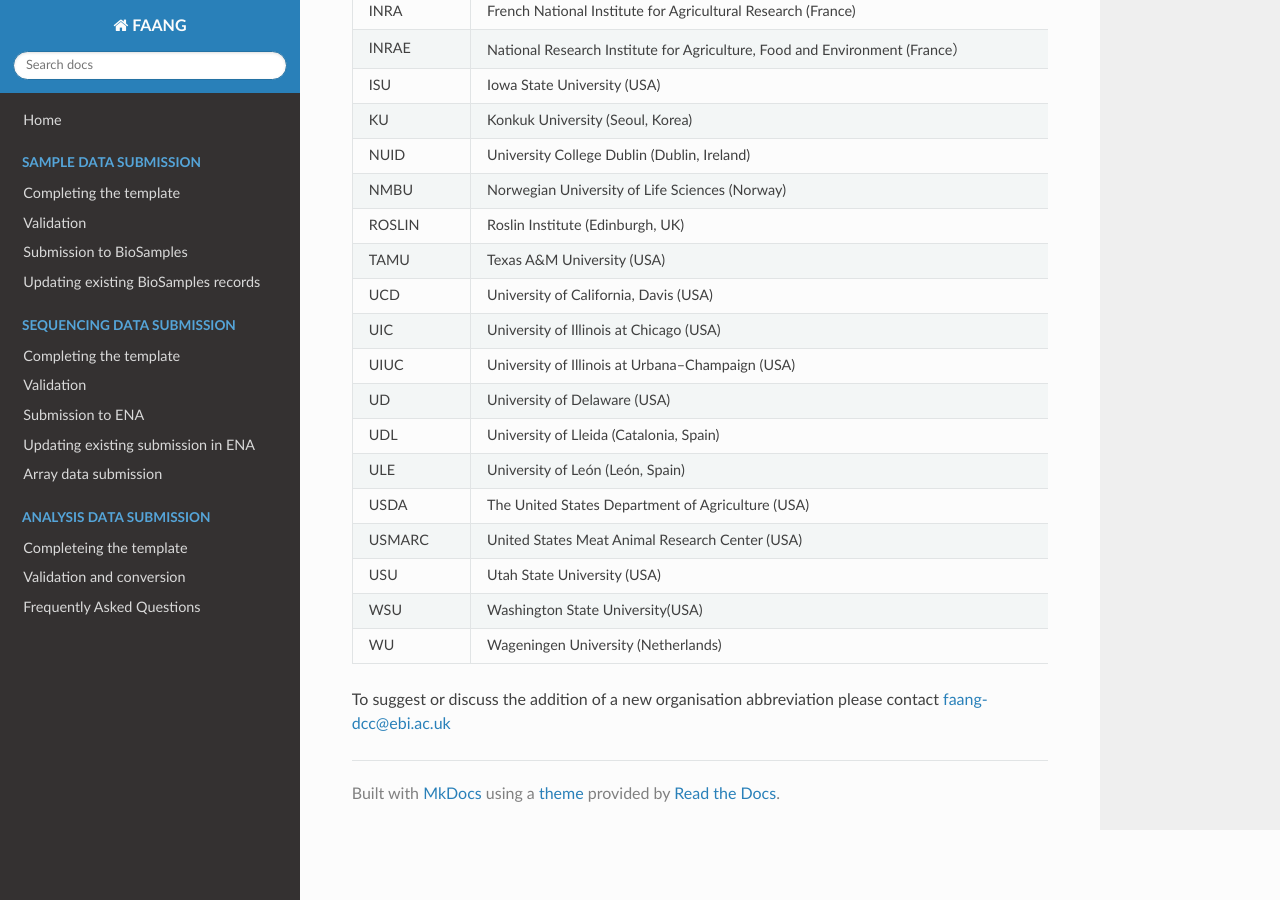
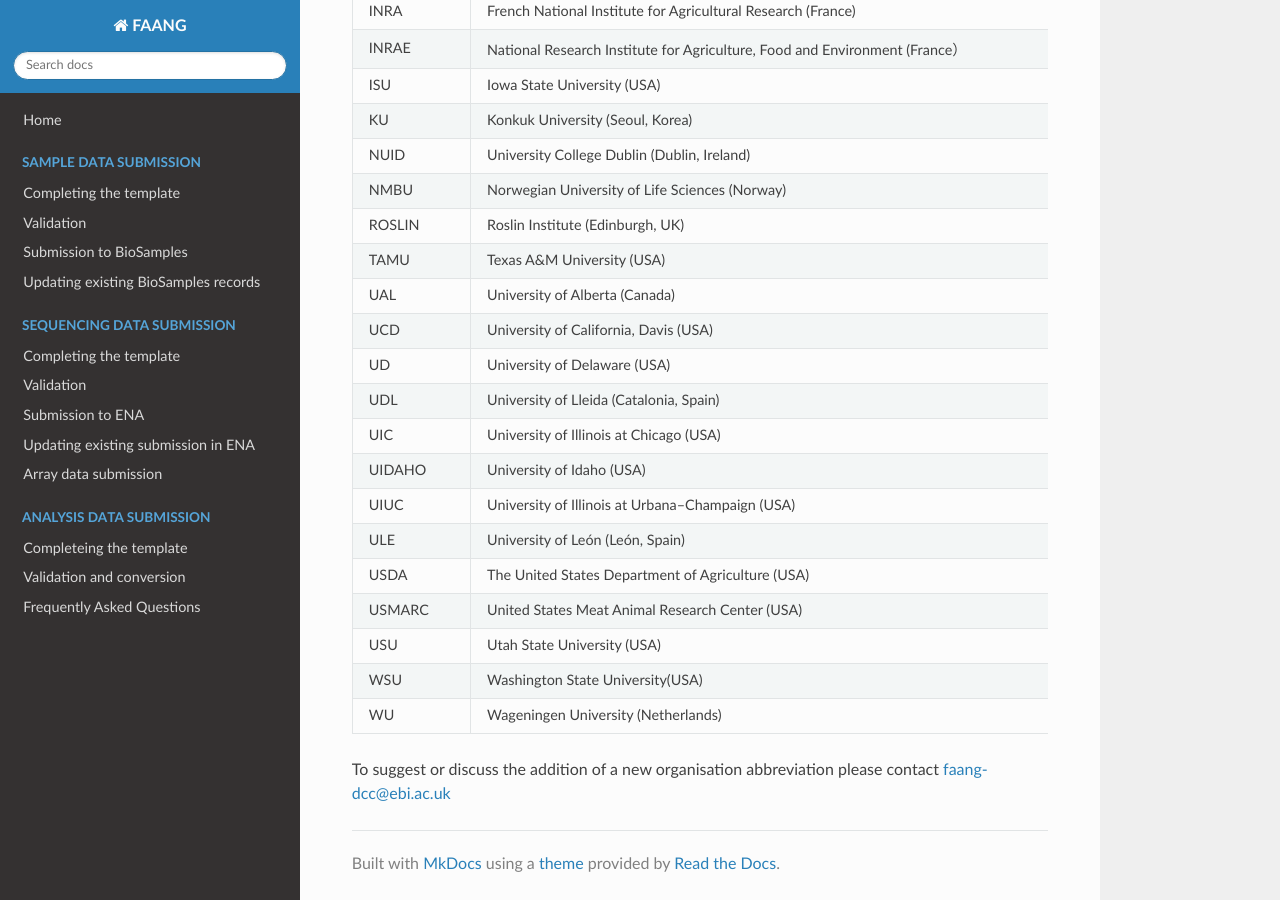
Before and after one commit to FAANG/dcc-documentation, an MkDocs documentation site: the page built from docs/organization_group_abbreviations.md, in a window 1280 px wide and 900 px high, scrolled down 518 px. Built offline with MkDocs 1.6.1, drawn with Linux system fonts in a browser that asks for light colours; nearby versions of some CDN libraries.

Commit message:
Adding new organizations

```diff
--- a/docs/organization_group_abbreviations.md
+++ b/docs/organization_group_abbreviations.md
@@ -20,11 +20,13 @@
 NMBU	| Norwegian University of Life Sciences (Norway)
 ROSLIN	| Roslin Institute (Edinburgh, UK)
 TAMU	| Texas A&M University (USA)
+UAL | University of Alberta (Canada)
 UCD	| University of California, Davis (USA)
-UIC	| University of Illinois at Chicago (USA)
-UIUC	| University of Illinois at Urbana–Champaign (USA)
 UD	| University of Delaware (USA)
 UDL	| University of Lleida (Catalonia, Spain)
+UIC	| University of Illinois at Chicago (USA)
+UIDAHO | University of Idaho (USA)
+UIUC	| University of Illinois at Urbana–Champaign (USA)
 ULE	| University of León (León, Spain)
 USDA	| The United States Department of Agriculture (USA)
 USMARC	| United States Meat Animal Research Center (USA)
```
